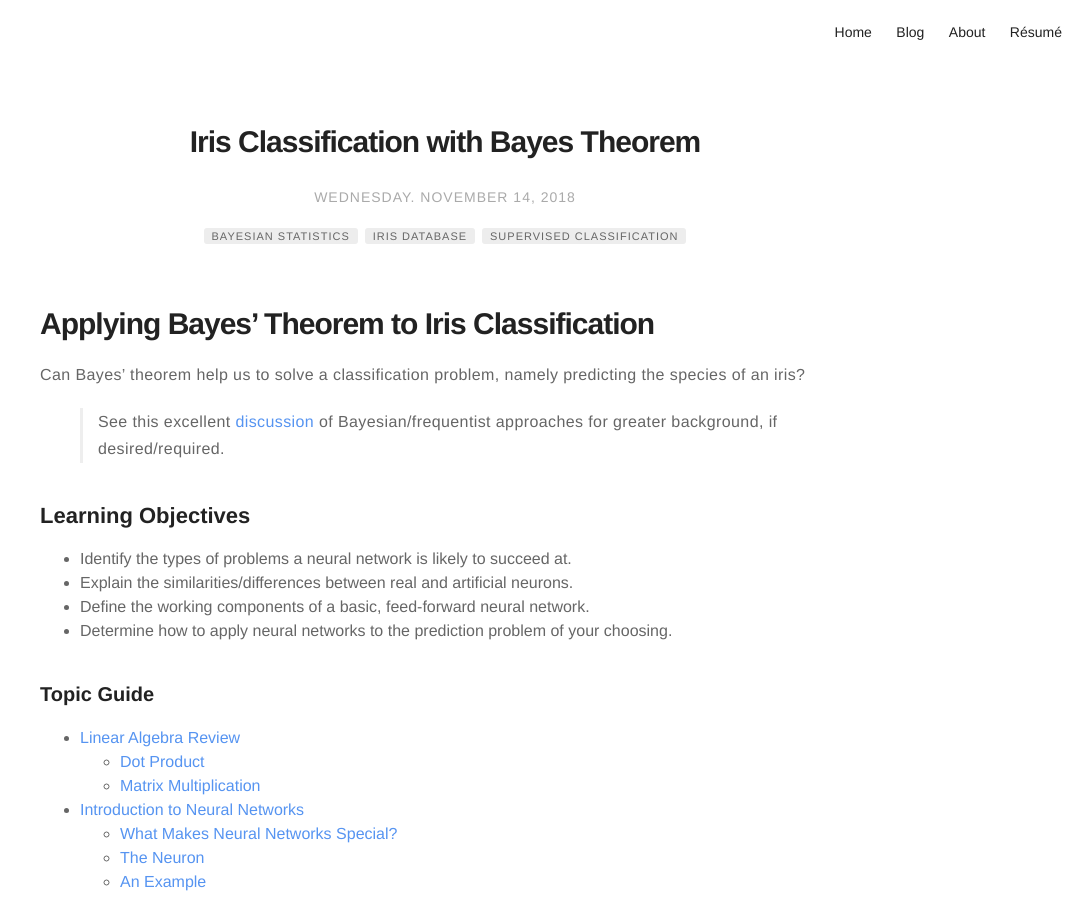
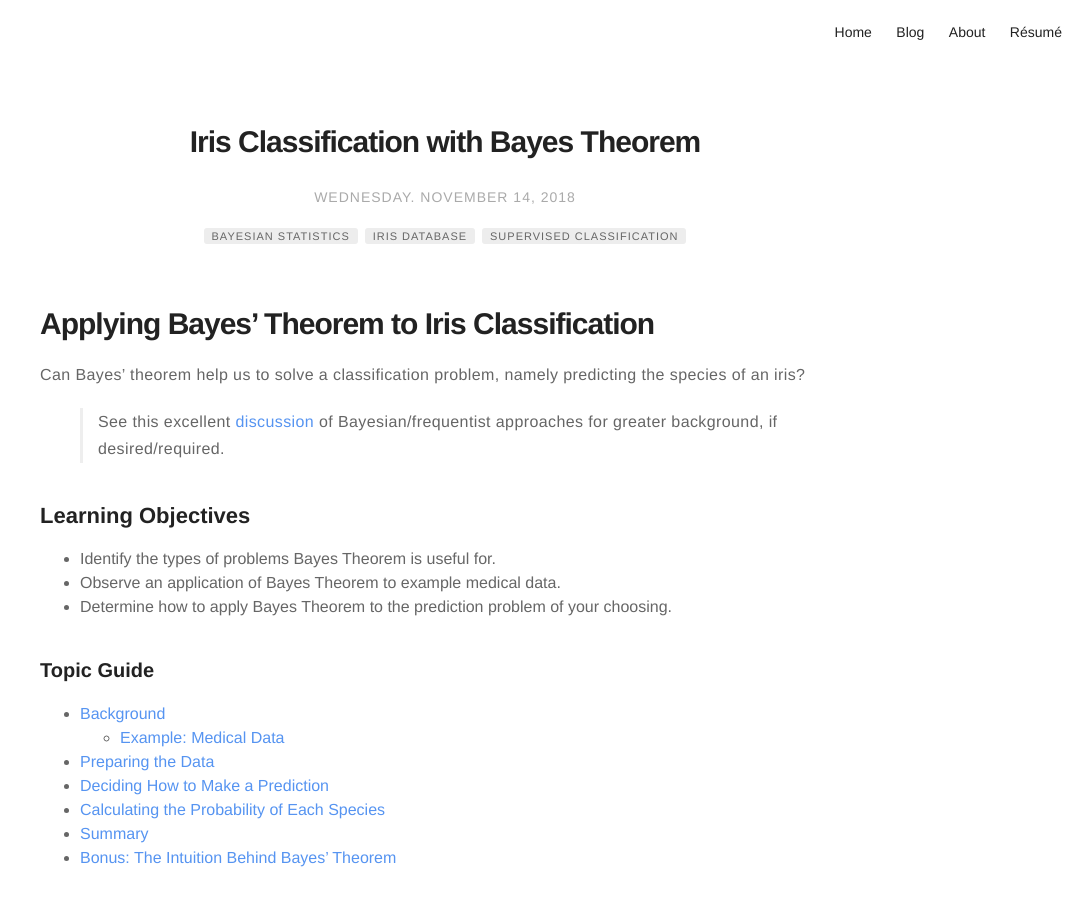
Before and after one commit to meccaLeccaHi/meccaLeccaHi.github.io, a Jekyll site: the page built from _posts/2018-11-14-bayesian-classification.md, in a window 1280 px wide and 1400 px high. Shown: the top 897 px of the window, without its empty margins (195-1280 px from the left). Built offline with Jekyll 4.4.1, drawn with Linux system fonts in a browser that asks for light colours; formulas are drawn with MathJax 3; comment, search, counter and statistics services are not loaded; some of the changed text lies outside the part shown.

Commit message:
fixing typos

```diff
--- a/CNAME
+++ b/CNAME
@@ -1 +1 @@
-www.adam-p-jones.com
+adam-p-jones.com
--- a/_posts/2018-11-14-bayesian-classification.md
+++ b/_posts/2018-11-14-bayesian-classification.md
@@ -22,32 +22,20 @@
 <a id="learning-objectives"></a>
 ## Learning Objectives
 
-- Identify the types of problems a neural network is likely to succeed at.
-- Explain the similarities/differences between real and artificial neurons.
-- Define the working components of a basic, feed-forward neural network.
-- Determine how to apply neural networks to the prediction problem of your choosing.
+- Identify the types of problems Bayes Theorem is useful for.
+- Observe an application of Bayes Theorem to example medical data.
+- Determine how to apply Bayes Theorem to the prediction problem of your choosing.
 
 ### Topic Guide
-- [Linear Algebra Review](#linear-algebra-review)
-	- [Dot Product](#dot-product)
-	- [Matrix Multiplication](#matrix-multiplication)
-- [Introduction to Neural Networks](#intro)
-	- [What Makes Neural Networks Special?](#nn-special)
-	- [The Neuron](#neuron)
-	- [An Example](#example)
-- [Practical Considerations](#nn-practical)
-	- [Network Structure](#structure)
-    - [Network Function](#function)
-        - [Bias Input](#bias)
-        - [Logic Gates](#logic)
-- [Neural Network Training](#nn-training)
-- [Neural Network Architecture](#nn-architecture)
-- [Using Neural Nets To Recognize Handwritten Digits](#nn-digits)
-    - [Using TensorFlow](#tensorflow)
-        - [Loss Function: Cross-Entropy Loss](#loss-function)
-    - [Model Training With TensorFlow](#training-tf)
-- [Topic Review](#topic-review)
+- [Background](#background)
+	- [Example: Medical Data](#example)
+- [Preparing the Data](#preparing)
+- [Deciding How to Make a Prediction](#prediction)
+- [Calculating the Probability of Each Species](#calculating)
+- [Summary](#summary)
+- [Bonus: The Intuition Behind Bayes' Theorem](#bonus)
 
+<a id="background"></a>
 ## Background
 {% include figure_link.html url="https://upload.wikimedia.org/wikipedia/commons/d/d4/Thomas_Bayes.gif" href="https://en.wikipedia.org/wiki/Thomas_Bayes" caption="Thomas Bayes (c. 1701 – 7 April 1761) Image source: wikipedia.com" width="40%" %}
 From [*Wikipedia*](https://en.wikipedia.org/wiki/Thomas_Bayes): "Thomas Bayes was an English statistician, philosopher and Presbyterian minister who is known for formulating a specific case of the theorem that bears his name: [*Bayes' theorem*](https://en.wikipedia.org/wiki/Bayes%27_theorem). Bayes never published what would become his most famous accomplishment; his notes were edited and published after his death".
@@ -56,6 +44,7 @@
 
 $$P(A \ | \ B) = \frac {P(B \ | \ A) \times P(A)} {P(B)}$$
 
+<a id="example"></a>
 > ### Example: Medical Data
 Imagine a routine medical test that tests for a certain medical condition; influenza, for example. Pretend this test is 99% sensitive and 99% specific. In other words, the test will be positive produce 99% of the time for people with the disease and 99% true negative results for people without.
 Now suppose that 0.5% of people have the disease. What is the probability that a randomly selected individual with a positive test has the disease?
@@ -68,8 +57,9 @@
 >
 > $$ \approx 33.2\%$$
 
-Now that we know how it works, can we use Bayes' theorem to help us to solve a classification problem, namely predicting the species of an iris?
+Now that we know how it works, can we use Bayes Theorem to help us to solve a classification problem, namely predicting the species of an iris?
 
+<a id="preparing"></a>
 ## Preparing the Data
 
 We'll read the iris data into a `DataFrame`, and round up all of the measurements to the next integer:
@@ -239,7 +229,7 @@
 </table>
 </div>
 
-
+<a id="prediction"></a>
 ## Deciding How to Make a Prediction
 
 Let's say  I have an out-of-sample iris with the following measurements: 7, 3, 5, 2. How might I predict the species?
@@ -457,6 +447,7 @@
 	P(virginica \ | \ 7,3,5,2)
 $$
 
+<a id="calculating"></a>
 ## Calculating the Probability of Each Species
 
 Bayes' theorem gives us a way to calculate these conditional probabilities.
@@ -485,12 +476,14 @@
 
 We predict that the iris is a versicolor, since that species had the highest conditional probability.
 
+<a id="summary"></a>
 ## Summary
 
 1. We framed a classification problem as three conditional probability problems.
 2. We used Bayes' theorem to calculate those conditional probabilities.
 3. We made a prediction by choosing the species with the highest conditional probability.
 
+<a id="bonus"></a>
 ## Bonus: The Intuition Behind Bayes' Theorem
 
 Let's make some hypothetical adjustments to the data to demonstrate how Bayes' theorem makes intuitive sense:
```
